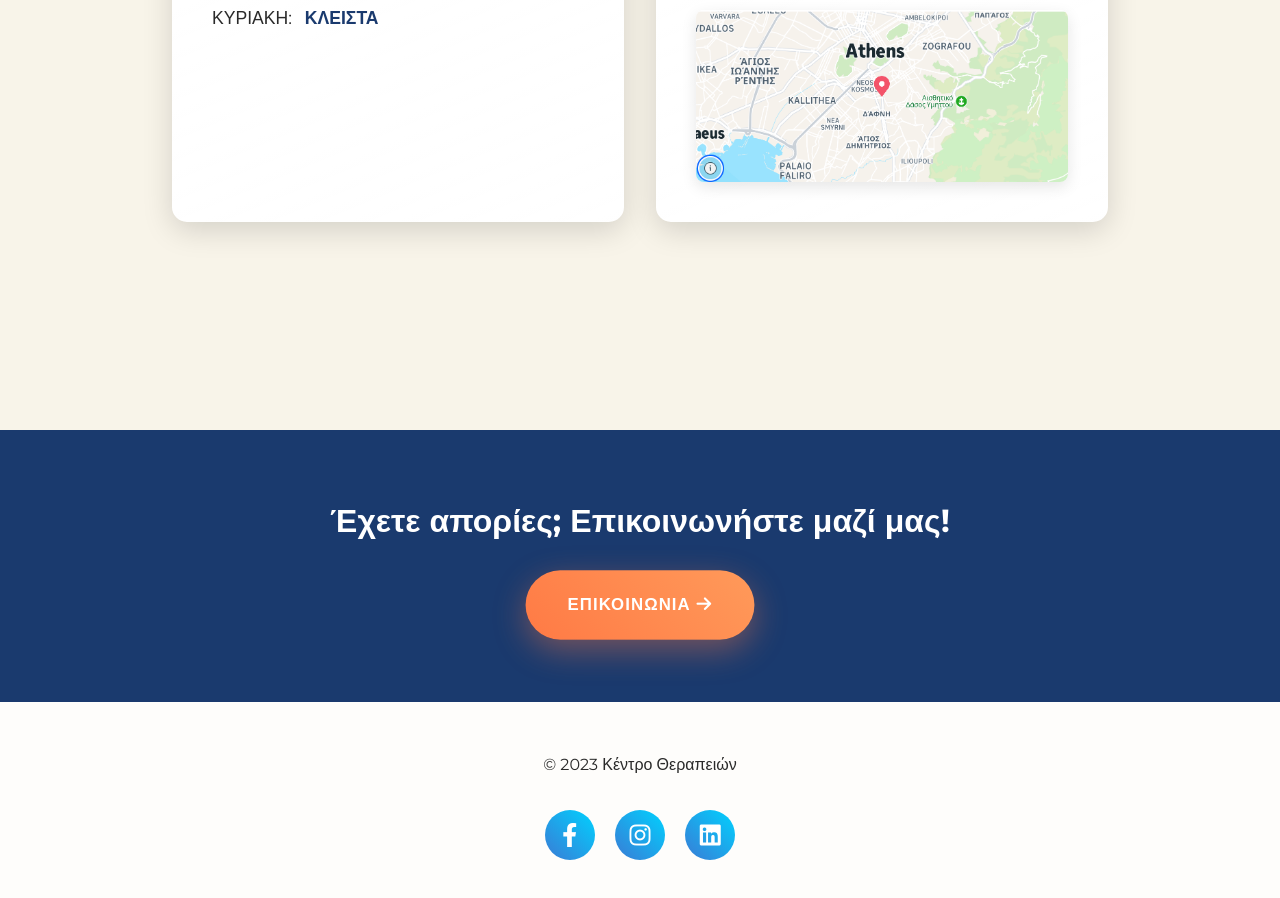
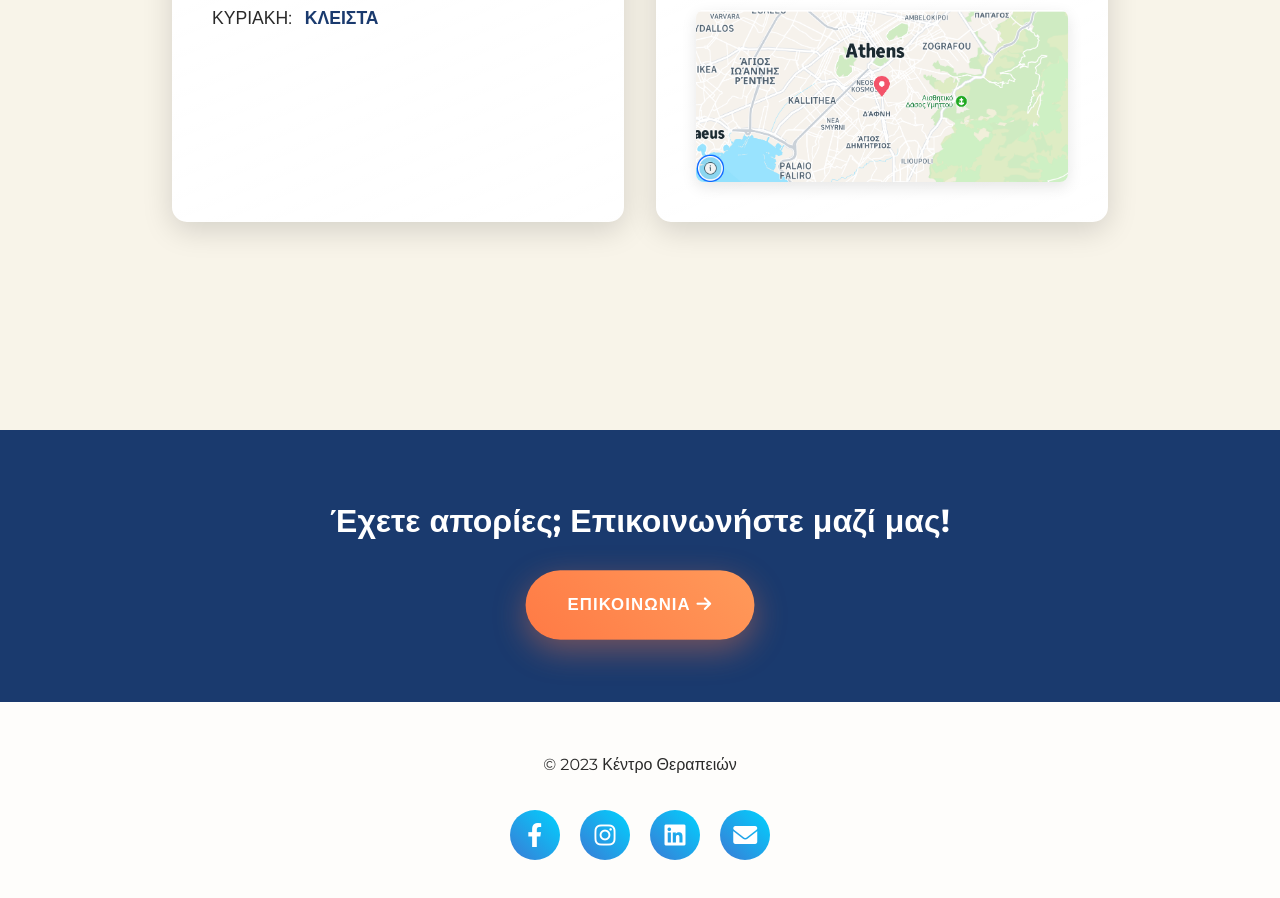
Before and after one commit to alexispetrou/kentro_logotherapeias, a plain HTML site: page html/contact.html in a window 1280 px wide. Shown: the part 658-1556 px from the top of the page. Drawn offline with Linux system fonts and the light colour scheme.

Commit message:
added email

```diff
--- a/html/contact.html
+++ b/html/contact.html
@@ -68,6 +68,9 @@
                 <a href="https://www.facebook.com/xrhstosdespoudis/about"><i class="fab fa-facebook-f"></i></a>
                 <a href="https://www.instagram.com/chrysastrouza/"><i class="fab fa-instagram"></i></a>
                 <a href="https://www.linkedin.com/company/%CE%BA%CE%AD%CE%BD%CF%84%CF%81%CE%BF-%CE%B5%CE%B9%CE%B4%CE%B9%CE%BA%CF%8E%CE%BD-%CE%B8%CE%B5%CF%81%CE%B1%CF%80%CE%B5%CE%B9%CF%8E%CE%BD-%CF%87%CF%81%CF%8D%CF%83%CE%B1-%CF%83%CF%84%CF%81%CE%BF%CF%8D%CE%B6%CE%B1/?viewAsMember=true"><i class="fab fa-linkedin"></i></i></a>
+                 <a href="mailto:alexisptr204@gmail.com" target="_blank">
+                    <i class="fas fa-envelope"></i>
+                </a>
             </div>
         </div>
     </footer>
```
Also changed, not shown: html/info.html (+3 -0 lines), html/laptop.html (+3 -0 lines), html/place.html (+3 -0 lines), html/team.html (+3 -0 lines).
